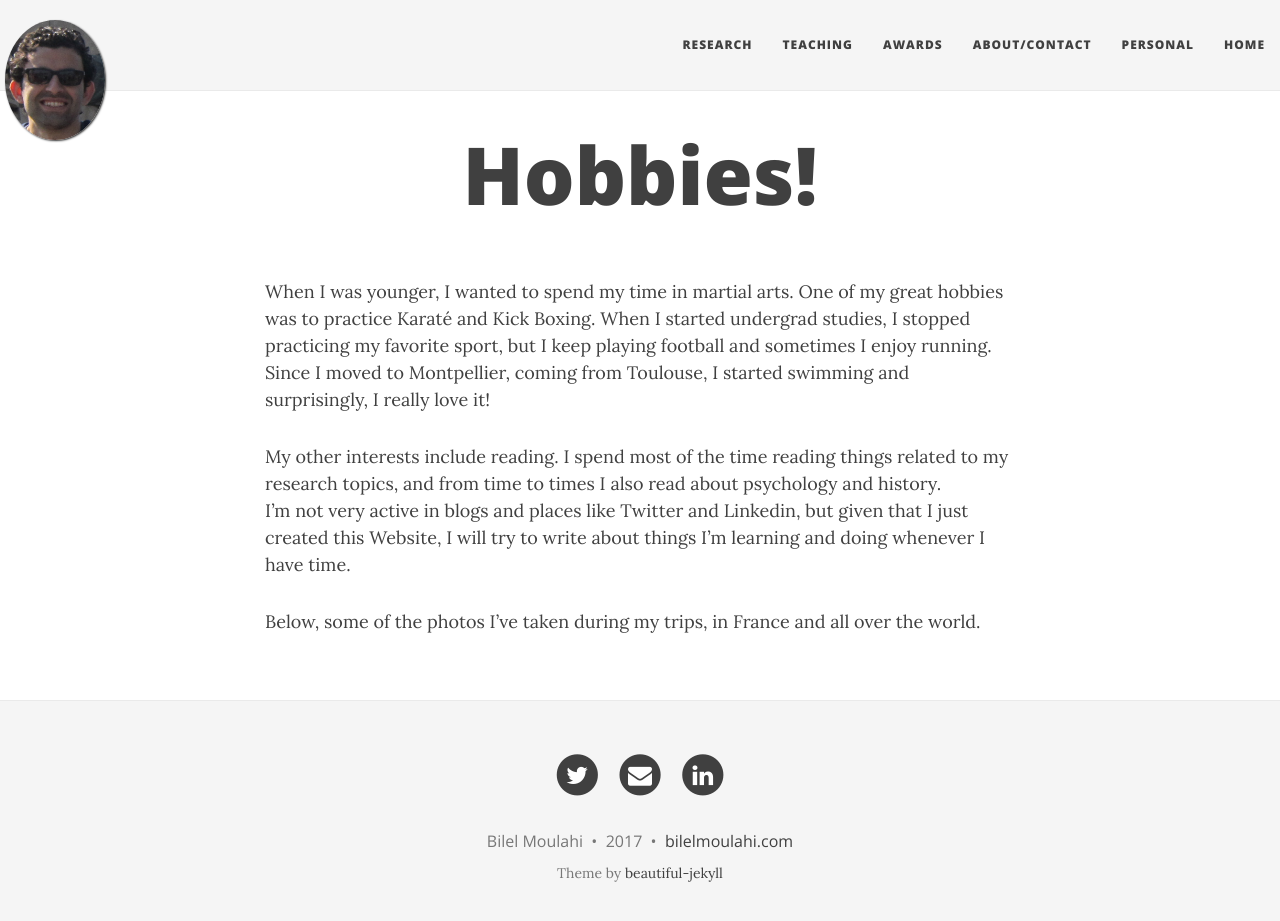
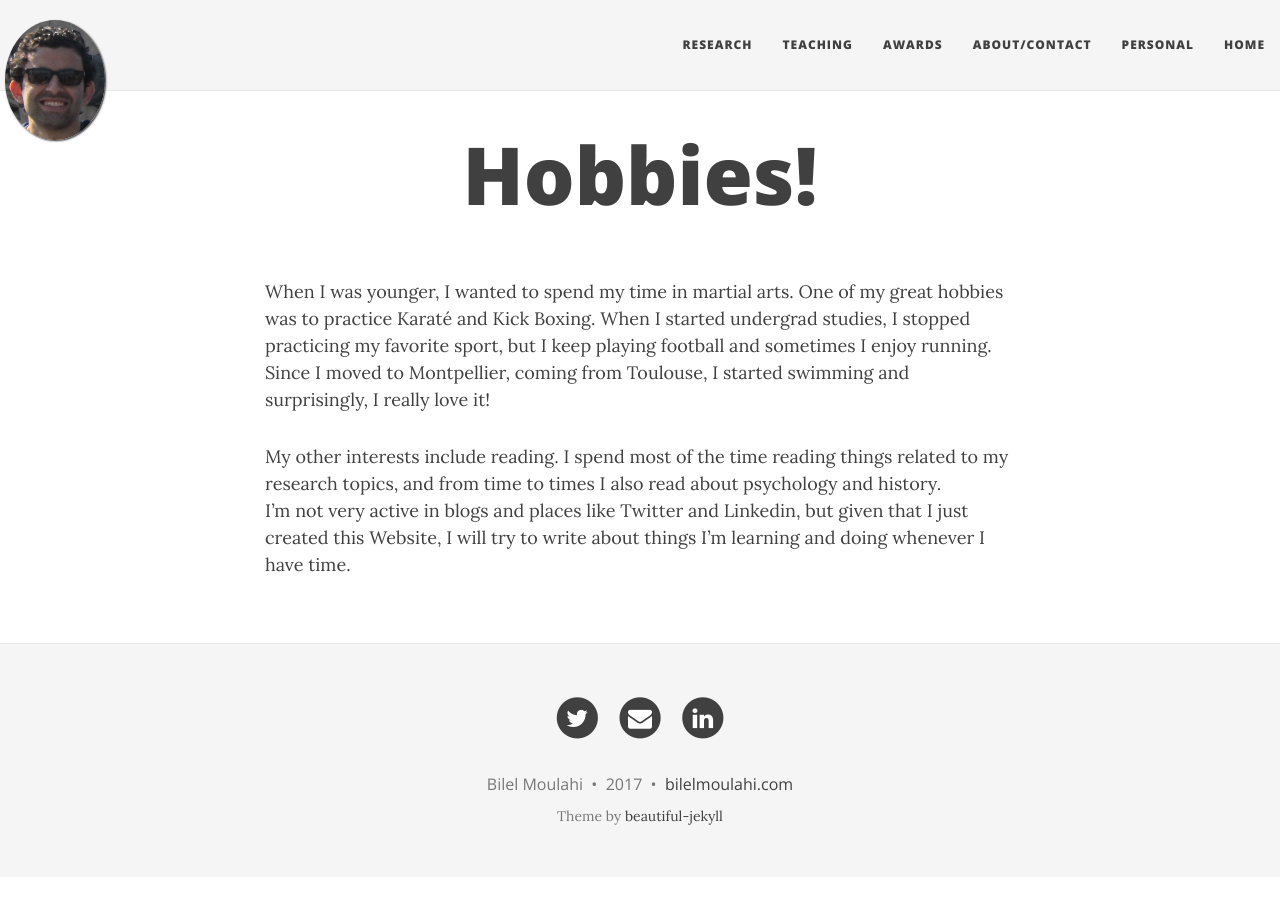
Before and after one commit to bilelmoulahi/bilelmoulahi.github.io, a Jekyll site: the page built from personal/index.md, in a window 1280 px wide and 934 px high. Shown: the top 921 px of the window. Built offline with Jekyll 4.4.1, drawn with Linux system fonts in a browser that asks for light colours; nearby versions of some CDN libraries.

Commit message:
minor changes

```diff
--- a/personal/index.md
+++ b/personal/index.md
@@ -7,5 +7,3 @@ When I was younger, I wanted to spend my time in martial arts. One of my great h
 
 My other interests include reading. I spend most of the time reading things related to my research topics, and from time to times I also read about psychology and history.
 I'm not very active in blogs and places like Twitter and Linkedin, but given that I just created this Website, I will try to write about things I'm learning and doing whenever I have time.
-
-Below, some of the photos I've taken during my trips, in France and all over the world.
```
